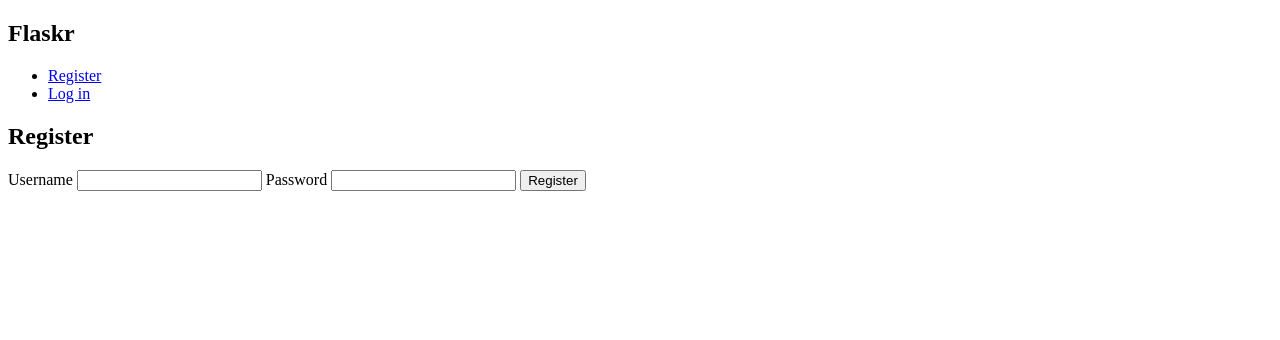
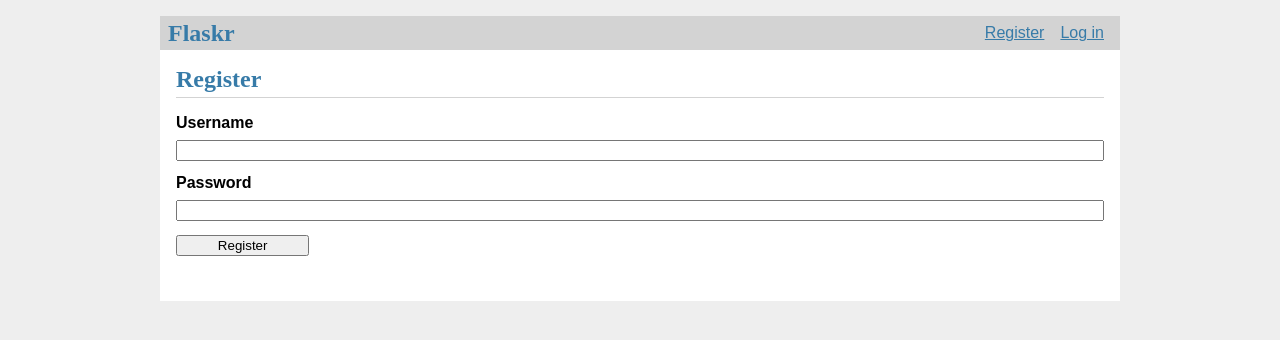
Before and after one commit to Urhengulas/hello_flask, a Flask app: page /auth/register in a window 1280 px wide. Shown: the top 340 px of the page. Run offline with Flask 2, Linux system fonts and the light colour scheme.

Commit message:
Add style for authentification forms

```diff
--- /dev/null
+++ b/flaskr/static/style.css
@@ -0,0 +1,134 @@
+html {
+    font-family: sans-serif;
+    background: #eee;
+    padding: 1rem;
+  }
+
+  body {
+    max-width: 960px;
+    margin: 0 auto;
+    background: white;
+  }
+
+  h1, h2, h3, h4, h5, h6 {
+    font-family: serif;
+    color: #377ba8;
+    margin: 1rem 0;
+  }
+
+  a {
+    color: #377ba8;
+  }
+
+  hr {
+    border: none;
+    border-top: 1px solid lightgray;
+  }
+
+  nav {
+    background: lightgray;
+    display: flex;
+    align-items: center;
+    padding: 0 0.5rem;
+  }
+
+  nav h1 {
+    flex: auto;
+    margin: 0;
+  }
+
+  nav h1 a {
+    text-decoration: none;
+    padding: 0.25rem 0.5rem;
+  }
+
+  nav ul  {
+    display: flex;
+    list-style: none;
+    margin: 0;
+    padding: 0;
+  }
+
+  nav ul li a, nav ul li span, header .action {
+    display: block;
+    padding: 0.5rem;
+  }
+
+  .content {
+    padding: 0 1rem 1rem;
+  }
+
+  .content > header {
+    border-bottom: 1px solid lightgray;
+    display: flex;
+    align-items: flex-end;
+  }
+
+  .content > header h1 {
+    flex: auto;
+    margin: 1rem 0 0.25rem 0;
+  }
+
+  .flash {
+    margin: 1em 0;
+    padding: 1em;
+    background: #cae6f6;
+    border: 1px solid #377ba8;
+  }
+
+  .post > header {
+    display: flex;
+    align-items: flex-end;
+    font-size: 0.85em;
+  }
+
+  .post > header > div:first-of-type {
+    flex: auto;
+  }
+
+  .post > header h1 {
+    font-size: 1.5em;
+    margin-bottom: 0;
+  }
+
+  .post .about {
+    color: slategray;
+    font-style: italic;
+  }
+
+  .post .body {
+    white-space: pre-line;
+  }
+
+  .content:last-child {
+    margin-bottom: 0;
+  }
+
+  .content form {
+    margin: 1em 0;
+    display: flex;
+    flex-direction: column;
+  }
+
+  .content label {
+    font-weight: bold;
+    margin-bottom: 0.5em;
+  }
+
+  .content input, .content textarea {
+    margin-bottom: 1em;
+  }
+
+  .content textarea {
+    min-height: 12em;
+    resize: vertical;
+  }
+
+  input.danger {
+    color: #cc2f2e;
+  }
+
+  input[type=submit] {
+    align-self: start;
+    min-width: 10em;
+  }
--- a/flaskr/templates/base.html
+++ b/flaskr/templates/base.html
@@ -1,6 +1,6 @@
 <!DOCTYPE html>
 <title>{% block title %}{% endblock %} - Flaskr </title>
-<!-- <link rel="stylesheet" , href="{{ url_for('static', filename='style.css') }}"> -->
+<link rel="stylesheet" , href="{{ url_for('static', filename='style.css') }}">
 <nav>
     <h1>Flaskr</h1>
     <ul>
```
